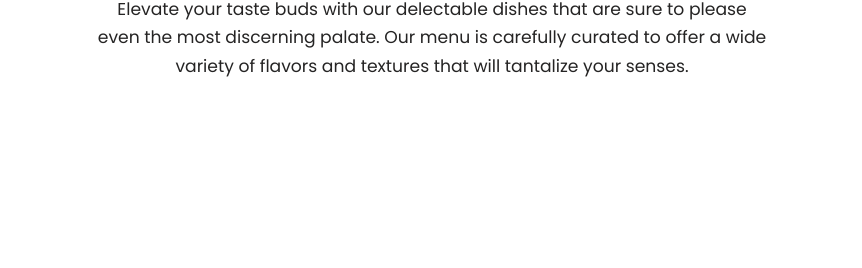
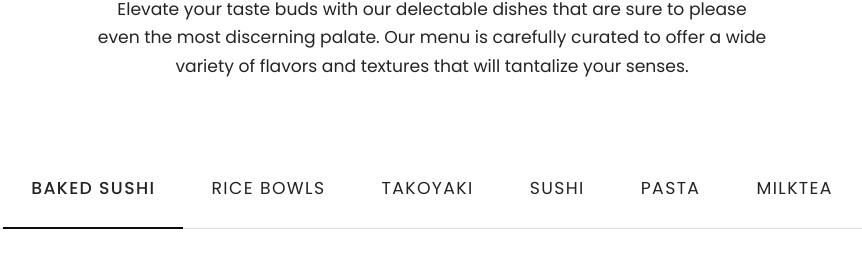
Before and after one commit to rvitality/kalim-menu, a website built with Vite: page index.html in a window 1280 px wide. Shown: the part 194-462 px from the top of the page, without its empty margins (208-1070 px from the left). Built offline with nearby package versions, Linux system fonts and the light colour scheme.

Commit message:
Add option elements

```diff
--- a/index.html
+++ b/index.html
@@ -32,7 +32,14 @@
                             senses.
                         </p>
                     </div>
-
+                    <div class="options">
+                        <button id="baked-sushi" class="options__item highlight">Baked Sushi</button
+                        ><button id="rice-bowls" class="options__item">Rice Bowls</button
+                        ><button id="takoyaki" class="options__item">Takoyaki</button
+                        ><button id="sushi" class="options__item">Sushi</button
+                        ><button id="pasta" class="options__item">Pasta</button
+                        ><button id="milktea" class="options__item">Milktea</button>
+                    </div>
                     <div class="products"></div>
                 </div>
             </section>
```
